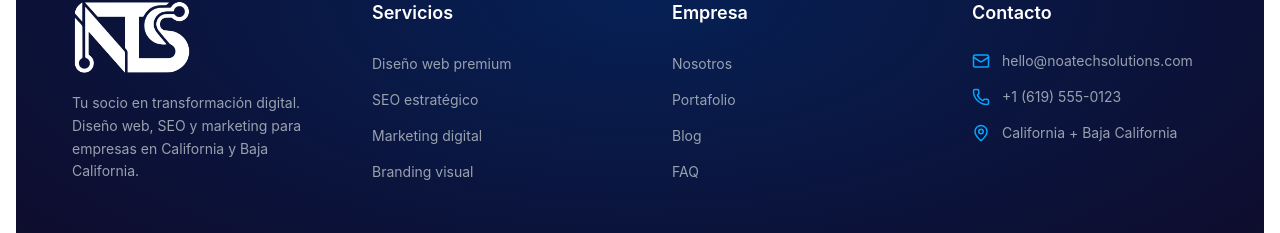
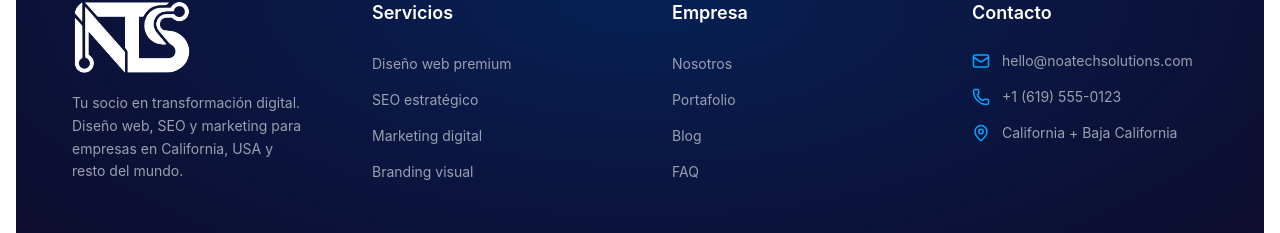
Before and after one commit to NoaTechSolutions/nts-website, a Next.js app: page /blog in a window 1280 px wide. Shown: the part 697-930 px from the top of the page. Built offline with nearby package versions, Linux system fonts and the light colour scheme; no server answers.

Commit message:
copy(footer): update brand description to include 'USA y resto del mundo'
- 'California y Baja California' -> 'California, USA y resto del mundo'
- Direct-to-develop push per user request (no PR)

```diff
--- a/app/components/site-footer-nurui.tsx
+++ b/app/components/site-footer-nurui.tsx
@@ -80,7 +80,7 @@ export function SiteFooterNurui() {
             />
             <p className="text-sm leading-relaxed text-gray-400">
               Tu socio en transformación digital. Diseño web, SEO y marketing
-              para empresas en California y Baja California.
+              para empresas en California, USA y resto del mundo.
             </p>
           </div>
 
```
